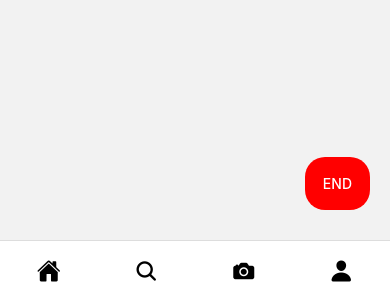
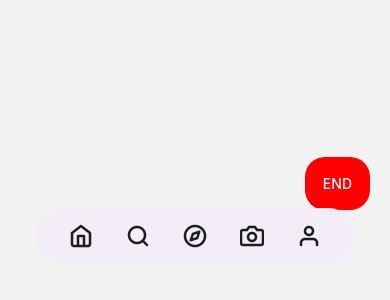
Before and after one commit to KrYpt03/survival-app-sdgp, a React Native app: screen /GroupTrackingScreen in a window 390 px wide. Shown: the part 544-844 px from the top of the page. Built offline with nearby package versions, Linux system fonts and the light colour scheme.

Commit message:
Group Tracking Screen Nav bar updated

```diff
--- a/src/components/BottomNavBar.tsx
+++ /dev/null
@@ -1,32 +0,0 @@
-import React from 'react';
-import { View, TouchableOpacity, StyleSheet } from 'react-native';
-import { Ionicons } from '@expo/vector-icons';
-
-const BottomNavBar: React.FC = () => {
-    return (
-        <View style={styles.navbar}>
-            <TouchableOpacity><Ionicons name="home" size={24} /></TouchableOpacity>
-            <TouchableOpacity><Ionicons name="search" size={24} /></TouchableOpacity>
-            <TouchableOpacity><Ionicons name="camera" size={24} /></TouchableOpacity>
-            <TouchableOpacity><Ionicons name="person" size={24} /></TouchableOpacity>
-        </View>
-    );
-};
-
-const styles = StyleSheet.create({
-    navbar: {
-        position: 'absolute',
-        bottom: 0,
-        left: 0,
-        right: 0,
-        height: 60,
-        backgroundColor: '#fff',
-        flexDirection: 'row',
-        justifyContent: 'space-around',
-        alignItems: 'center',
-        borderTopWidth: 1,
-        borderTopColor: '#ddd',
-    },
-});
-
-export default BottomNavBar;
--- /dev/null
+++ b/src/components/NavigationBar.tsx
@@ -0,0 +1,66 @@
+import type React from "react"
+import { View, TouchableOpacity, StyleSheet, ImageBackground } from "react-native"
+import { useNavigation } from "@react-navigation/native"
+
+const navigationItems = [
+    {
+        icon: require("../../assets/profile/4757d4cc-108a-4570-8e32-ac0514f1c5b2.png"),
+        screen: "Home",
+    },
+    {
+        icon: require("../../assets/profile/0d19fe1c-1a37-4dc8-a582-9441af5ef8c5.png"),
+        screen: "Search",
+    },
+    {
+        icon: require("../../assets/profile/bd137700-8dc1-48fb-92c2-08643c077010.png"),
+        screen: "Explore",
+    },
+    {
+        icon: require("../../assets/profile/0415227a-9b94-4632-a21b-4c46d2f8432c.png"),
+        screen: "Inbox",
+    },
+    {
+        icon: require("../../assets/profile/46f352d9-70f6-4c9e-886c-768bcf1746b8.png"),
+        screen: "Profile",
+    },
+]
+
+const NavigationBar: React.FC = () => {
+    const navigation = useNavigation()
+
+    const handleNavigate = (screen: string) => {
+        navigation.navigate(screen as never)
+    }
+
+    return (
+        <View style={styles.navigationBar}>
+            {navigationItems.map((item, index) => (
+                <TouchableOpacity key={index} onPress={() => handleNavigate(item.screen)}>
+                    <ImageBackground source={item.icon} style={styles.navIcon} resizeMode="cover" />
+                </TouchableOpacity>
+            ))}
+        </View>
+    )
+}
+
+const styles = StyleSheet.create({
+    navigationBar: {
+        flexDirection: "row",
+        justifyContent: "space-around",
+        alignItems: "center",
+        backgroundColor: "#f3edf7",
+        borderRadius: 25,
+        margin: 16,
+        padding: 16,
+        position: "absolute",
+        bottom: 20,
+        left: 20,
+        right: 20,
+    },
+    navIcon: {
+        width: 24,
+        height: 24,
+    },
+})
+
+export default NavigationBar
--- a/src/screens/GroupTrackingScreen.tsx
+++ b/src/screens/GroupTrackingScreen.tsx
@@ -1,28 +1,29 @@
-import React, { useState } from 'react';
-import { View, StyleSheet, Button } from 'react-native';
-import MapView, { Circle } from 'react-native-maps';
+import type React from "react"
+import { useState } from "react"
+import { View, StyleSheet, Button } from "react-native"
+import MapView, { Circle } from "react-native-maps"
 
 // Fix for Marker typing issue
-import { Marker as RawMarker } from 'react-native-maps';
-const Marker = RawMarker as unknown as React.FC<any>;
+import { Marker as RawMarker } from "react-native-maps"
+const Marker = RawMarker as unknown as React.FC<any>
 
-import AlertPopup from '../components/AlertPopup';
-import BottomNavBar from '../components/BottomNavBar';
+import AlertPopup from "../components/AlertPopup"
+import NavigationBar from "../components/NavigationBar"
 
 interface GroupMember {
-    id: number;
-    name: string;
-    latitude: number;
-    longitude: number;
+    id: number
+    name: string
+    latitude: number
+    longitude: number
 }
 
 const GroupTrackingScreen: React.FC = () => {
-    const [showWarning, setShowWarning] = useState<boolean>(false);
+    const [showWarning, setShowWarning] = useState<boolean>(false)
 
     const groupMembers: GroupMember[] = [
-        { id: 1, name: 'Member 1', latitude: 6.8, longitude: 80.8 },
-        { id: 2, name: 'Member 2', latitude: 6.81, longitude: 80.81 },
-    ];
+        { id: 1, name: "Member 1", latitude: 6.8, longitude: 80.8 },
+        { id: 2, name: "Member 2", latitude: 6.81, longitude: 80.81 },
+    ]
 
     return (
         <View style={styles.container}>
@@ -41,7 +42,7 @@ const GroupTrackingScreen: React.FC = () => {
                     strokeColor="red"
                     fillColor="rgba(255,0,0,0.1)"
                 />
-                {groupMembers.map(member => (
+                {groupMembers.map((member) => (
                     <Marker
                         key={member.id}
                         coordinate={{ latitude: member.latitude, longitude: member.longitude }}
@@ -60,25 +61,31 @@ const GroupTrackingScreen: React.FC = () => {
             )}
 
             <View style={styles.endButtonContainer}>
-                <Button title="End" color="red" onPress={() => console.log('Tracking Ended')} />
+                <Button title="End" color="red" onPress={() => console.log("Tracking Ended")} />
             </View>
 
-            <BottomNavBar />
+            {/* Add the NavigationBar component */}
+            <NavigationBar />
         </View>
-    );
-};
+    )
+}
 
 const styles = StyleSheet.create({
-    container: { flex: 1 },
-    map: { flex: 1 },
+    container: {
+        flex: 1,
+        position: "relative",
+    },
+    map: {
+        flex: 1,
+    },
     endButtonContainer: {
-        position: 'absolute',
-        bottom: 90,
+        position: "absolute",
+        bottom: 90, // This position accounts for the NavigationBar height
         right: 20,
-        backgroundColor: 'red',
+        backgroundColor: "red",
         padding: 10,
         borderRadius: 20,
     },
-});
+})
 
-export default GroupTrackingScreen;
+export default GroupTrackingScreen
```
Also changed, not shown: src/navigation/AppNavigator.tsx (line endings or trailing spaces).
